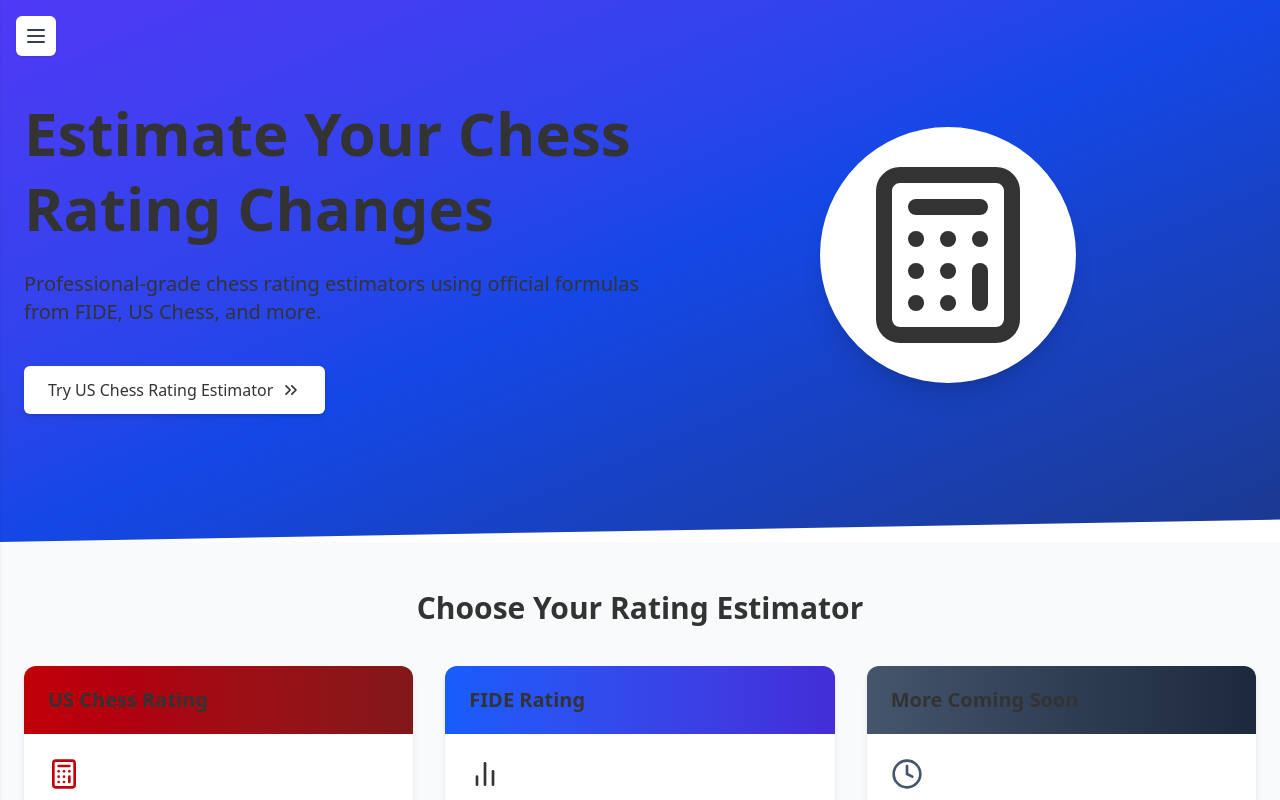
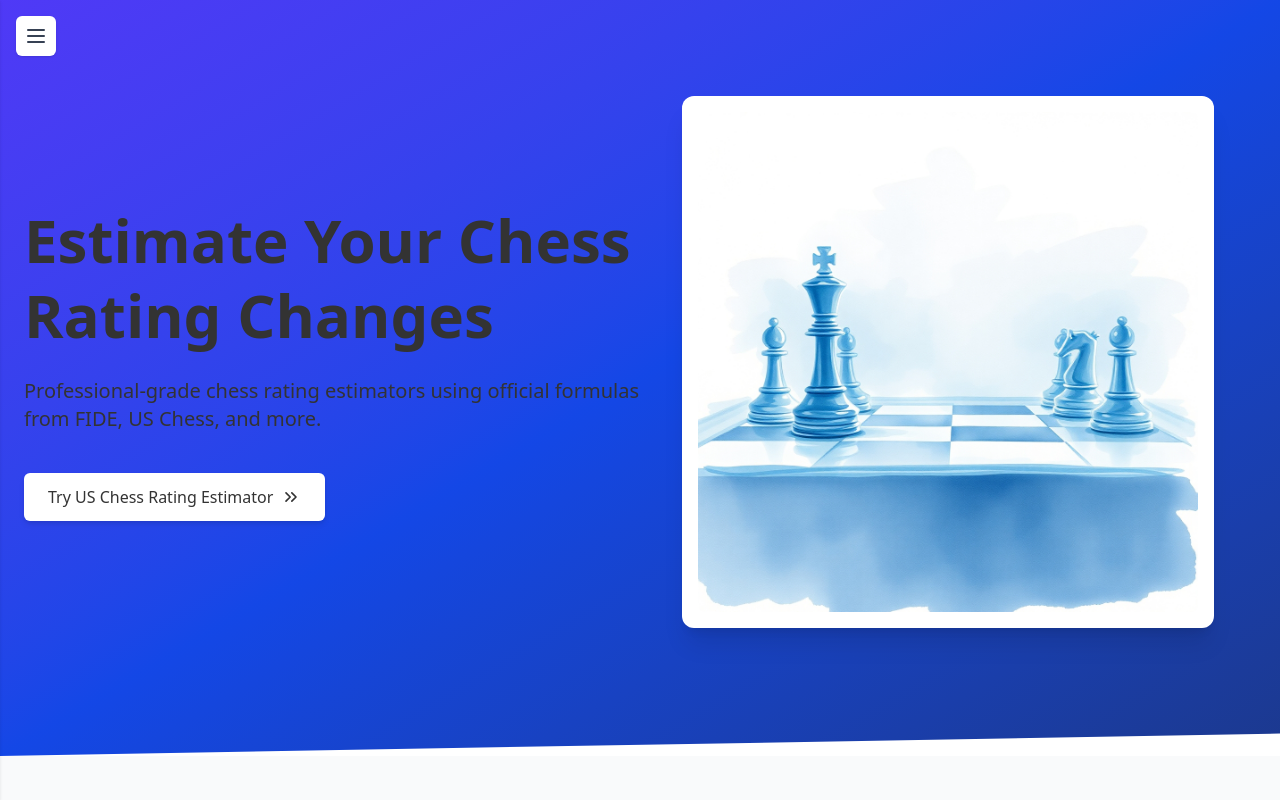
Before and after one commit to KalyanAbbaraju/chess-rating, a Next.js app: page / in a window 1280 px wide. Shown: the top 800 px of the page. Built offline with nearby package versions, Linux system fonts and the light colour scheme; no server answers.

Commit message:
hero image

```diff
--- a/src/app/page.tsx
+++ b/src/app/page.tsx
@@ -1,6 +1,7 @@
 import React from 'react';
 import Link from 'next/link';
 import { Calculator, BarChart2, ChevronsRight, Award, Users, Clock, ExternalLink } from 'lucide-react';
+import Image from 'next/image';
 
 // Add custom styles to override any conflicting styles
 const styles = {
@@ -51,8 +52,15 @@
               </div>
             </div>
             <div className="md:w-1/2 mt-10 md:mt-0 flex justify-center">
-              <div className="bg-white p-8 rounded-full shadow-xl bg-opacity-90">
-                <Calculator className="w-32 h-32 md:w-48 md:h-48" style={styles.indigo700Text} />
+              <div className="bg-white p-4 rounded-xl shadow-xl">
+                <Image
+                  src="/images/chess-hero.jpeg"
+                  alt="Chess rating calculation illustration"
+                  width={500}
+                  height={400}
+                  className="rounded-lg"
+                  priority
+                />
               </div>
             </div>
           </div>
```
Also changed, not shown: public/images/chess-hero.jpeg (added).
